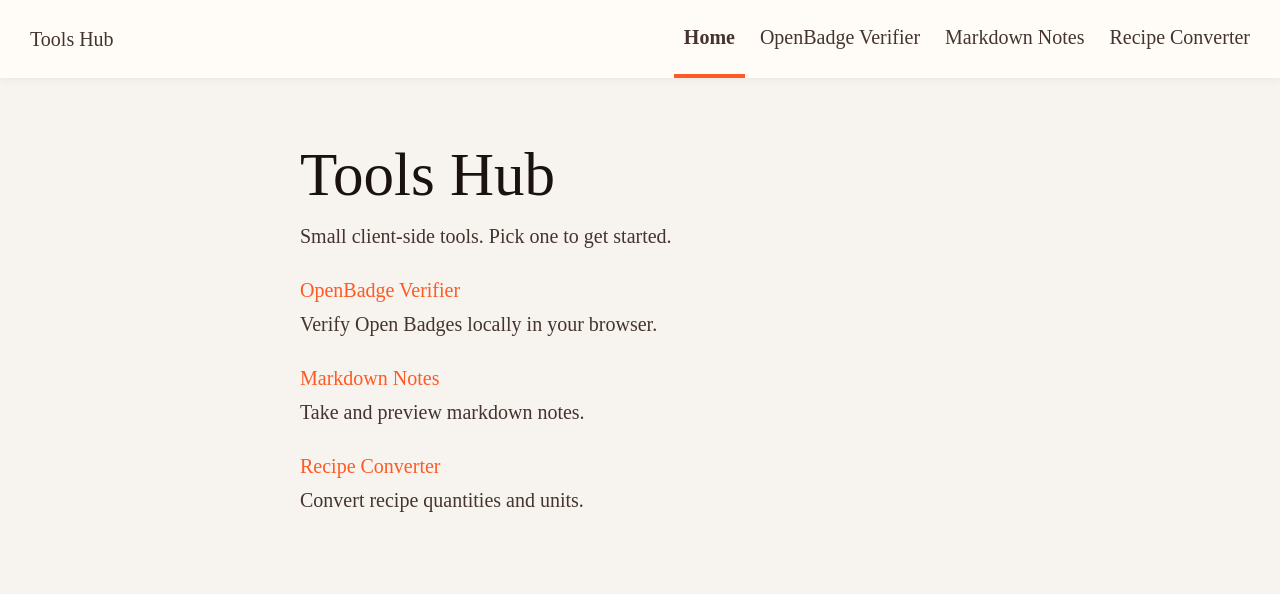
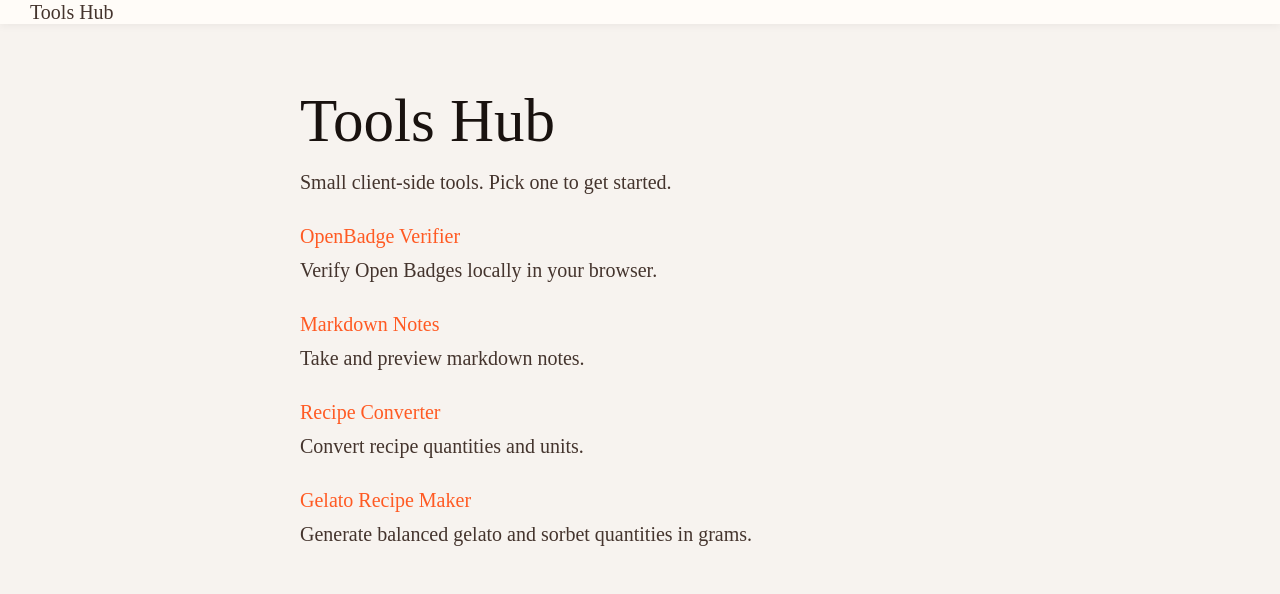
Before and after one commit to blazardsky/tools-hub, an Astro site: page / in a window 1280 px wide. Shown: the top 594 px of the page. Built offline with nearby package versions, Linux system fonts and the light colour scheme; Astro itself is replaced by a stand-in of ours.

Commit message:
link gelato

```diff
--- a/src/components/Header.astro
+++ b/src/components/Header.astro
@@ -1,17 +1,10 @@
 ---
 import { SITE_TITLE } from "../consts";
-import HeaderLink from "./HeaderLink.astro";
 ---
 
 <header>
   <nav>
     <h2><a href="/">{SITE_TITLE}</a></h2>
-    <div class="internal-links">
-      <HeaderLink href="/">Home</HeaderLink>
-      <HeaderLink href="/openbadge-verifier">OpenBadge Verifier</HeaderLink>
-      <HeaderLink href="/markdown-notes">Markdown Notes</HeaderLink>
-      <HeaderLink href="/recipe-converter">Recipe Converter</HeaderLink>
-    </div>
   </nav>
 </header>
 <style>
@@ -26,24 +19,16 @@ import HeaderLink from "./HeaderLink.astro";
     font-size: 1em;
   }
 
-  h2 a,
-  h2 a.active {
+  h2 a {
     text-decoration: none;
   }
   nav {
     display: flex;
     align-items: center;
-    justify-content: space-between;
-    gap: 1em;
   }
   nav a {
     padding: 1em 0.5em;
     color: rgb(var(--text-color));
-    border-bottom: 4px solid transparent;
     text-decoration: none;
   }
-  nav a.active {
-    text-decoration: none;
-    border-bottom-color: rgb(var(--brand));
-  }
 </style>
--- a/src/components/HeaderLink.astro
+++ /dev/null
@@ -1,25 +0,0 @@
----
-import type { HTMLAttributes } from 'astro/types';
-
-type Props = HTMLAttributes<'a'>;
-
-const { href, class: className, ...props } = Astro.props;
-const pathname = Astro.url.pathname.replace(import.meta.env.BASE_URL, '');
-const normalizedPath = pathname.replace(/\/$/, '') || '/';
-const normalizedHref = (href?.toString() ?? '').replace(/\/$/, '') || '/';
-const isActive = normalizedHref === normalizedPath;
----
-
-<a href={href} class:list={[className, { active: isActive }]} {...props}>
-	<slot />
-</a>
-<style>
-	a {
-		display: inline-block;
-		text-decoration: none;
-	}
-	a.active {
-		font-weight: bolder;
-		text-decoration: underline;
-	}
-</style>
--- a/src/pages/index.astro
+++ b/src/pages/index.astro
@@ -16,6 +16,11 @@ const tools = [
     href: "/recipe-converter",
     name: "Recipe Converter",
     description: "Convert recipe quantities and units.",
+  },
+  {
+    href: "/gelato-recipe-maker",
+    name: "Gelato Recipe Maker",
+    description: "Generate balanced gelato and sorbet quantities in grams.",
   },
 ] as const;
 ---
```
